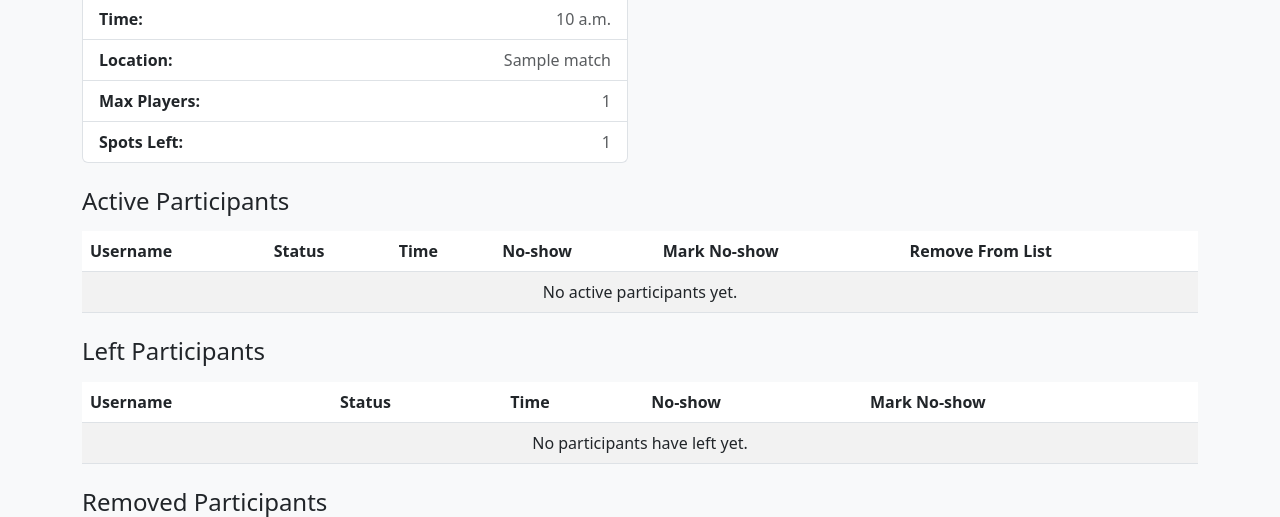
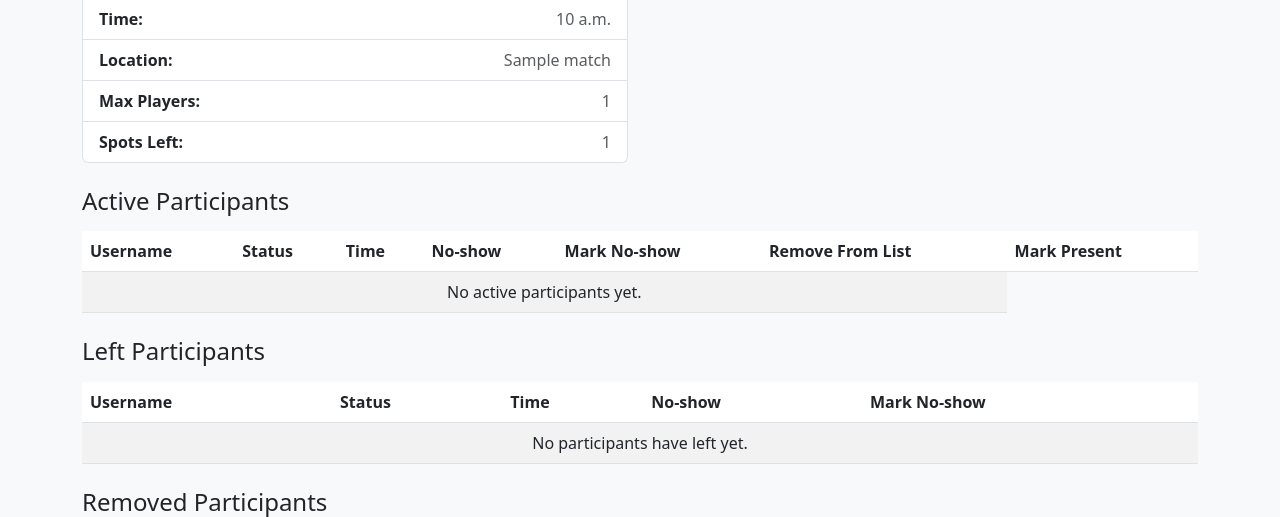
Before and after one commit to mohammedAljadd/FootyOn, a Django app: page /matches/1/ in a window 1280 px wide. Shown: the part 288-805 px from the top of the page. Run offline with Django 5.2, Linux system fonts and the light colour scheme; a user stored in the database is signed in; tables that the repository leaves empty hold one stand-in row (values such as "Sample post").

Commit message:
feat:mark player present

```diff
--- a/footyon/matches/templates/matches/view_match.html
+++ b/footyon/matches/templates/matches/view_match.html
@@ -67,6 +67,7 @@
                         {% if user.is_superuser %}
                         <th>Mark No-show</th>
                         <th>Remove From List</th>
+                        <th>Mark Present</th>
                         {% endif %}
                     </tr>
                 </thead>
@@ -82,6 +83,7 @@
                             </td>
 
                             <td data-label="No-show">
+
                                 {% if p.is_no_show %}
                                     {% if p.no_show_reason == 'excused' %}
                                         <span class="badge bg-success">Yes (Excused)</span>
@@ -97,13 +99,18 @@
                             <td>
                                 {% if p.status != 'left' %}
                                     {% if not p.is_no_show %}
-                                        <a href="{% url 'mark_no_show' p.id %}" class="btn btn-danger btn-sm">
+                                        <a href="{% url 'mark_no_show' p.id %}" class="btn {% if p.is_present %}btn-secondary disabled{% else %}btn-danger{% endif %} btn-sm"
+   {% if p.is_present %}aria-disabled="true"{% endif %}
                                             <i class="bi bi-exclamation-triangle me-1"></i> Mark No-Show
                                         </a>
                                     {% else %}
-                                        <a href="{% url 'remove_no_show' p.id %}" class="btn btn-warning btn-sm">
-                                            <i class="bi bi-x-circle me-1"></i> Remove No-Show
-                                        </a>
+                                        <a href="{% url 'remove_no_show' p.id %}"
+   class="btn btn-warning btn-sm {% if p.is_present %}btn-secondary{% endif %}"
+   {% if p.is_present %}onclick="return false;" aria-disabled="true"{% endif %}>
+    <i class="bi bi-x-circle me-1"></i> Remove No-Show
+</a>
+
+
                                     {% endif %}
                                 {% endif %}
                             </td>
@@ -117,6 +124,20 @@
                                     </a>
                                 {% endif %}
                             </td>
+
+                            <td>
+                                {% if user.is_superuser %}
+                                    {% if not p.is_present %}
+                                        <a href="{% url 'mark_present' p.id %}" class="btn {% if p.is_no_show %}btn-secondary disabled{% else %}btn-success{% endif %} btn-sm"
+                                           {% if p.is_no_show %}aria-disabled="true"{% endif %}>
+                                            Mark Present
+                                        </a>
+                                    {% else %}
+                                        <a href="{% url 'remove_present' p.id %}" class="btn btn-warning btn-sm">Remove Present</a>
+                                    {% endif %}
+                                {% endif %}
+                            </td>
+
                             {% endif %}
 
                         </tr>
--- a/footyon/participation/models.py
+++ b/footyon/participation/models.py
@@ -28,5 +28,10 @@
         max_length=20, choices=NO_SHOW_REASON_CHOICES, null=True, blank=True
     )
 
+    # Track attendance: mark participants who actually show up to the match.
+    # This makes it easy to determine no-shows without manually checking.
+    is_present = models.BooleanField(default=False)
+
+
     def __str__(self):
         return f"{self.user} - {self.match} ({self.status})"
--- a/footyon/participation/urls.py
+++ b/footyon/participation/urls.py
@@ -8,5 +8,6 @@
     path('remove_no_show/<int:participation_id>/', views.remove_no_show, name='remove_no_show'),
     path('remove_participant/<int:participation_id>/', views.remove_participant, name='remove_participant'),
     path('<int:participation_id>/restore/', views.restore_participant, name='restore_participant'),
-
+    path('mark_present/<int:participation_id>/', views.mark_present, name='mark_present'),
+    path('remove_present/<int:participation_id>/', views.remove_present, name='remove_present'),
 ]
```
Also changed, not shown: footyon/participation/views.py (+23 -1 lines), footyon/participation/migrations/0003_participation_is_present.py (added).
